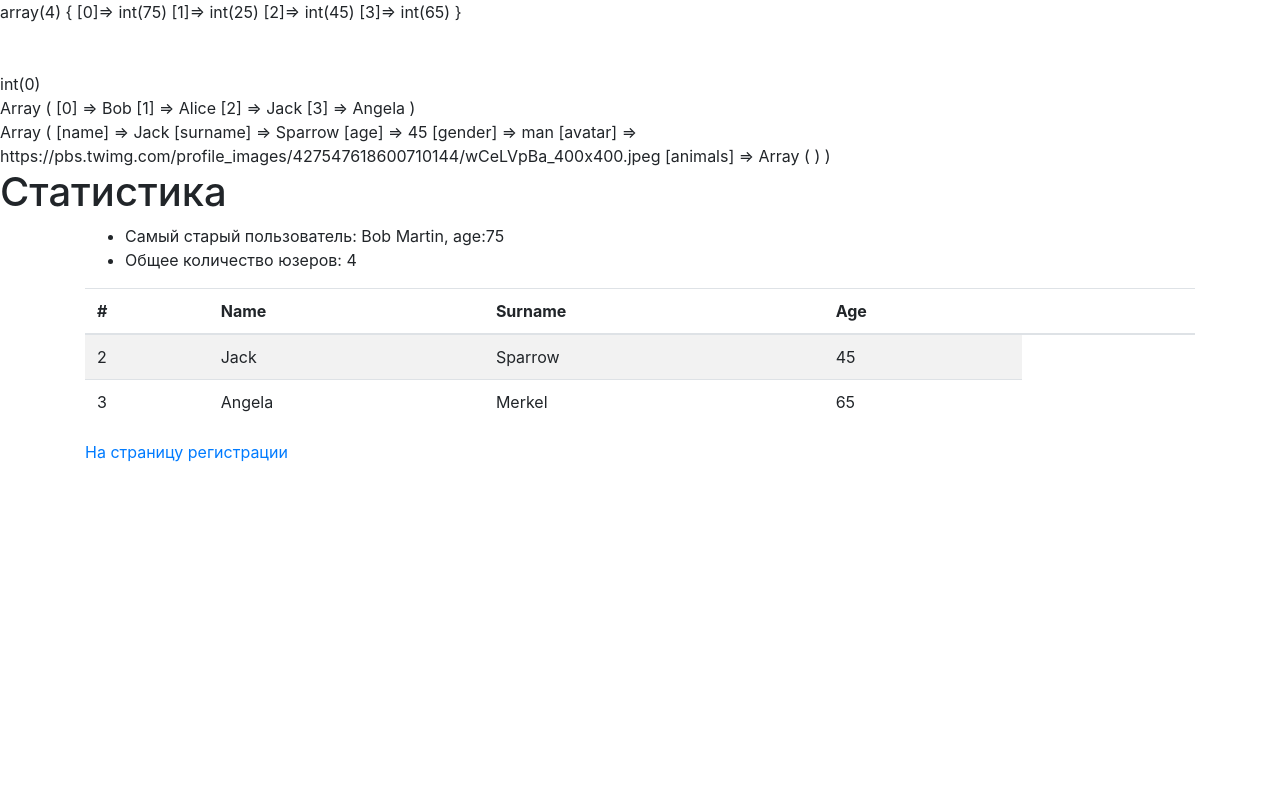
After one commit to mkardakov/beetroot-academy, a PHP site: page /stats.php in a window 1280 px wide. The commit adds this page. Run offline with PHP 8.4, Linux system fonts and the light colour scheme.

Commit message:
Add stats to the project

```diff
--- a/list.php
+++ /dev/null
@@ -1 +0,0 @@
-<?php
--- /dev/null
+++ b/stats.php
@@ -0,0 +1,121 @@
+<?php
+define('NEW_LINE', '<br />');
+$users = [
+    [
+        'name' => 'Bob',
+        'surname' => 'Martin',
+        'age' => 75,
+        'gender' => 'man',
+        'avatar' => 'https://i.ytimg.com/vi/sDnPs_V8M-c/hqdefault.jpg',
+        'animals' => ['dog']
+    ],
+    [
+        'name' => 'Alice',
+        'surname' => 'Merton',
+        'age' => 25,
+        'gender' => 'woman',
+        'avatar' => 'https://i.scdn.co/image/d44a5d71596b03b5dc6f5bbcc789458700038951',
+        'animals' => ['dog', 'cat']
+    ],
+    [
+        'name' => 'Jack',
+        'surname' => 'Sparrow',
+        'age' => 45,
+        'gender' => 'man',
+        'avatar' => 'https://pbs.twimg.com/profile_images/427547618600710144/wCeLVpBa_400x400.jpeg',
+        'animals' => []
+    ],
+    [
+        'name' => 'Angela',
+        'surname' => 'Merkel',
+        'age' => 65,
+        'gender' => 'woman',
+        'avatar' => 'https://upload.wikimedia.org/wikipedia/commons/thumb/b/b6/Besuch_Bundeskanzlerin_Angela_Merkel_im_Rathaus_K%C3%B6ln-09916.jpg/330px-Besuch_Bundeskanzlerin_Angela_Merkel_im_Rathaus_K%C3%B6ln-09916.jpg',
+        'animals' => ['dog', 'parrot', 'horse']
+    ]
+];
+
+if (!empty($_POST)) {
+    $users[] = $_POST;
+}
+
+
+//print_r($users);
+
+//Находим самого старого пользователя и выводим его имя. DONE
+$ages = array_column($users, 'age');
+var_dump($ages);
+$maxAge = max($ages);
+$maxAgeId = array_search($maxAge, $ages);
+echo NEW_LINE;
+echo NEW_LINE;
+echo NEW_LINE;
+var_dump($maxAgeId);
+echo NEW_LINE;
+$oldestUser = $users[$maxAgeId];
+
+
+//Вывести общее количество юзеров. DONE
+//Если новый пользователь такого же возраста, как и самый старый. Выводим обоих
+
+//Вывести всю информацию о пользователе с именем Jack в виде таблицы
+$names = array_column($users, 'name');
+print_r($names);
+define('JACK_NAME', 'Jack');
+// ID of user Jack
+$jackId = array_search(JACK_NAME, $names);
+echo NEW_LINE;
+print_r($users[$jackId]);
+//Вывести в таблицу случайного юзера, see rand()
+
+$randomUserId = rand(0, count($users) - 1);
+$randomUser = $users[$randomUserId];
+//Вывести аватарки
+//Вывести домашних питомцев Меркель в алфавитном порядке
+?>
+<!DOCTYPE html>
+<html lang="en">
+<head>
+    <meta charset="UTF-8">
+    <title>Title</title>
+    <link rel="stylesheet" href="https://stackpath.bootstrapcdn.com/bootstrap/4.4.1/css/bootstrap.min.css"
+          integrity="sha384-Vkoo8x4CGsO3+Hhxv8T/Q5PaXtkKtu6ug5TOeNV6gBiFeWPGFN9MuhOf23Q9Ifjh" crossorigin="anonymous">
+</head>
+<body>
+<br/>
+<h1>Статистика</h1>
+<div class="container">
+    <ul>
+        <li>Самый старый пользователь: <?=$oldestUser['name'] . " " . $oldestUser['surname'] . ", age:" . $oldestUser['age']; ?></li>
+        <li>Общее количество юзеров: <?=count($users) ?></li>
+    </ul>
+    <table class="table table-striped">
+        <thead>
+        <tr>
+            <th>#</th>
+            <th>Name</th>
+            <th>Surname</th>
+            <th>Age</th>
+            <th></th>
+            <th></th>
+        </tr>
+        </thead>
+        <tbody>
+        <tr>
+           <td><?=$jackId ?></td>
+           <td><?=$users[$jackId]['name'] ?></td>
+           <td><?=$users[$jackId]['surname'] ?></td>
+           <td><?=$users[$jackId]['age'] ?></td>
+        </tr>
+        <tr>
+           <td><?=$randomUserId ?></td>
+           <td><?=$randomUser['name'] ?></td>
+           <td><?=$randomUser['surname'] ?></td>
+           <td><?=$randomUser['age'] ?></td>
+        </tr>
+        </tbody>
+    </table>
+    <a href="user.php">На страницу регистрации</a>
+</div>
+</body>
+</html>
```
Also changed, not shown: user.php (+28 -4 lines).
